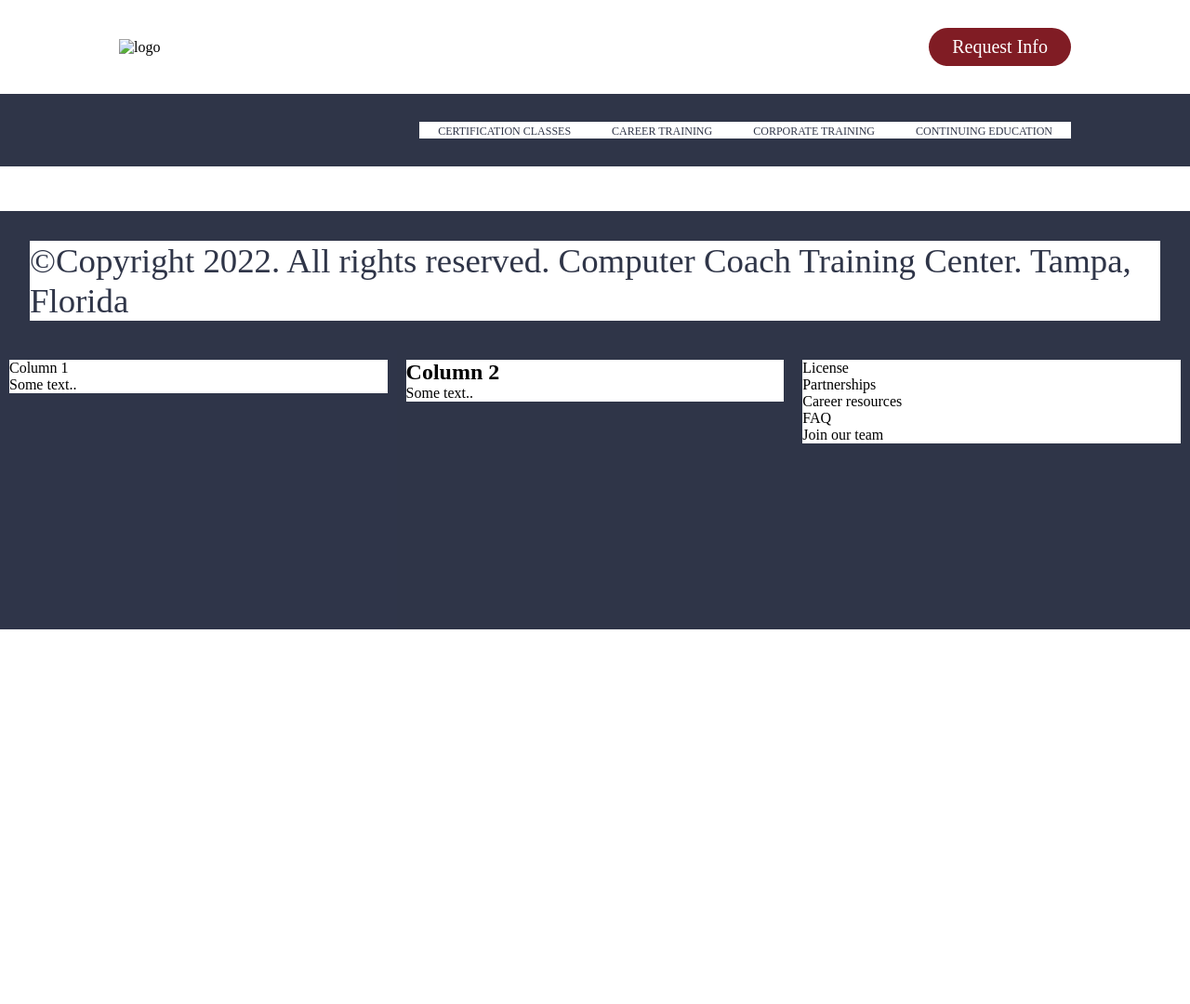
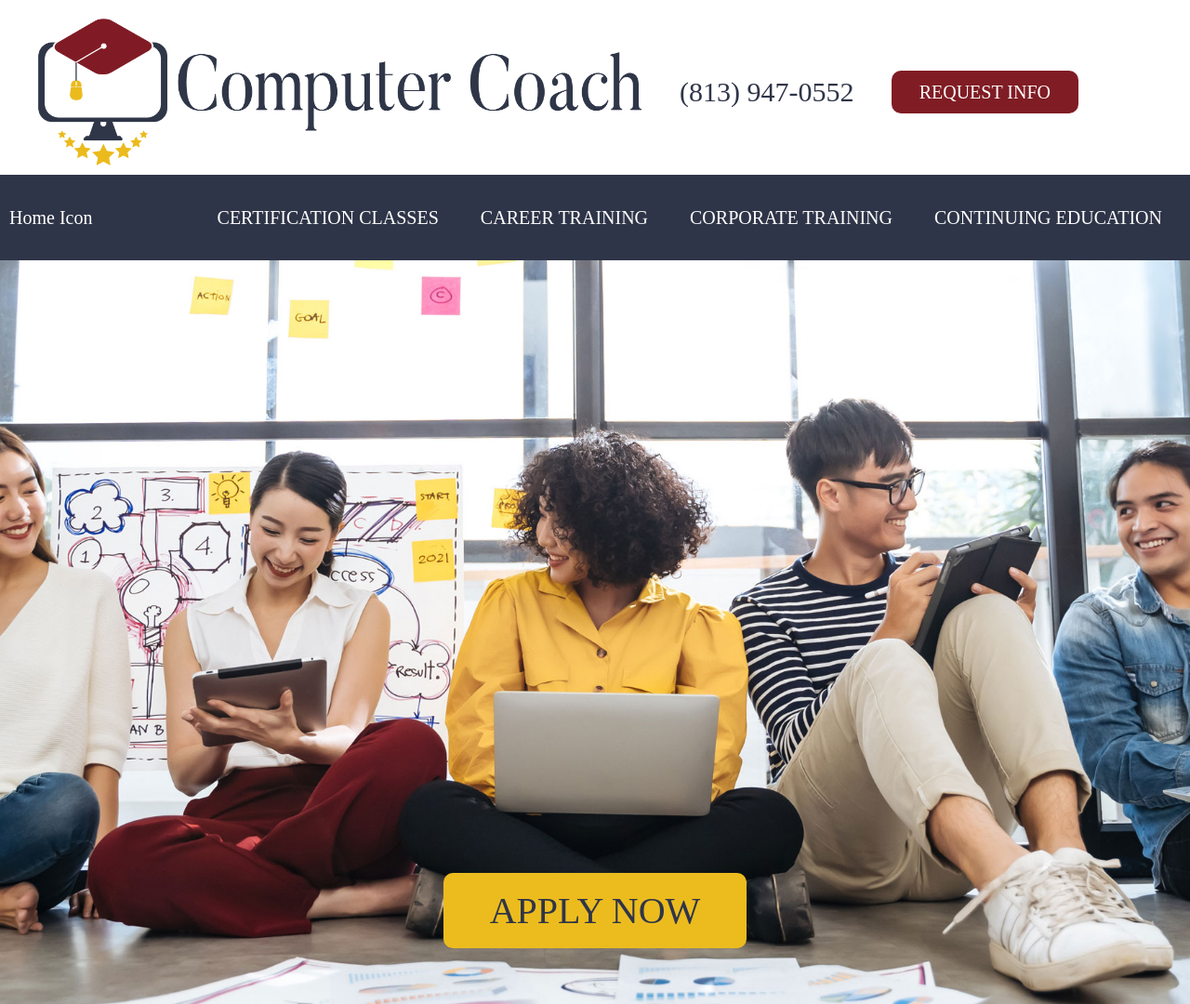
Before and after one commit to KIMBERGYPSY/improv-academy-rebuild2, a website: page index.html in a window 1280 px wide. Shown: the whole page at 93% size. Before the commit the page ends 800 px from the top, so only its background shows below. Drawn offline with Linux system fonts and the light colour scheme; a web font is replaced by a local one.

Commit message:
testing
added html and css testing to see if overides Jennys push

```diff
--- a/index.html
+++ b/index.html
@@ -8,68 +8,41 @@
     <title>Navbar</title>
   </head>
   <body>
+
     <header>
-      <!--This is the header for the Logo and Request info button-->
-      <img class="logo" src="#" alt="logo" />
-      <!--The phone number and phone icon is needed here-->
-      <a class="cta" href="https://www.computercoach.com/contact.htm"
-        ><button>Request Info</button></a
-      >
+      <!--This is the header for the Logo which needs resized and the Request info button-->
+      <img class="logo1" src="images/headerlogo-cc.png" alt="logo1" width="651" height="158" />
+      <p>(813) 947-0552</p>
+      <a class="cta" href="https://www.computercoach.com/contact.htm"><button1>REQUEST INFO</button1></a>
+    </header>
+
+
  <!--This is the house icon and the 4 course links below-->
-    </header>
-    <h4>
-      <nav>
+    <h2 class="logo2"><a href="#">Home Icon</a>
       <!--Need house icon here-->
       <ul class="nav_links">
         <li>
           <a href="https://www.computercoach.com/certification-classes.htm"
-              >CERTIFICATION CLASSES</a
-            >
-          </li>
+            >CERTIFICATION CLASSES</a></li>
         <li>
           <a href="https://www.computercoach.com/career-training.htm"
-              >CAREER TRAINING</a
-            >
-          </li>
+            >CAREER TRAINING</a></li>
         <li>
           <a href="https://www.computercoach.com/corporate-training.htm"
-              >CORPORATE TRAINING</a
-            >
-          </li>
+            >CORPORATE TRAINING</a></li>
         <li>
           <a href="https://www.computercoach.com/continuing-education.htm"
-              >CONTINUING EDUCATION</a
-            >
-          </li>
+            >CONTINUING EDUCATION</a></li>
       </ul>
-      </nav>
-    </h4>
+    </h2>
 
-    <!-- footer -->
-    <footer id="footer">
-      <p>
-        ©Copyright 2022. All rights reserved. Computer Coach Training Center.
-        Tampa, Florida
-      </p>
-    </footer>
+    <!--This is the hero section-->
+    <section class="hero">
+      <div class="hero-content">
+        <a class="cta" href="https://www.computercoach.com/apply.htm"><button2>APPLY NOW</button2></a>
+      </div></section>
 
-    <!-- Section under footer -->
-    <div class="row">
-      <div class="column" style="background-color: #2f3549;">
-        <p>Column 1</p>
-        <p>Some text..</p>
-      </div>
-      <div class="column" style="background-color: #2f3548;">
-        <h2>Column 2</h2>
-        <p>Some text..</p>
-      </div>
-      <div class="column" style="background-color: #2f3548;">
-        <p>License</p>
-        <p>Partnerships</p>
-        <p>Career resources</p>
-        <p>FAQ</p>
-        <p>Join our team</p>
-      </div>
-    </div>
+
+
 </body>
 </html>
--- a/styles.css
+++ b/styles.css
@@ -2,46 +2,80 @@
 
 *{
     box-sizing: border-box;
-    margin: 0;
-    padding: 0;
-    background-color: #ffffff;
-
 }
 
-li, a {
-    font-family: 'Sorts Mill Goudy', serif;
-    font-weight: 400;
-    font-size: 12px;
-    color: #2F3548;
-    text-decoration: none;
+
+.logo1 {
+    cursor:pointer;
+    flex-direction: right;
 }
 
-header {
-    display: flex;
-    justify-content: space-between;
-    align-items: center;
-    padding: 30px 10%;
-    background-color: #ffffff;
-}
-
-.logo{
-    cursor:pointer;
-}
-
-button {
+button1 {
     font-family: 'Sorts Mill Goudy', serif;
     font-weight: 400;
     font-size: 20px;
     color: #ffffff;
     background-color: #801C24;
     text-decoration: none;
+    padding: 12px 30px;
+    border: none;
+    border-radius: 10px;
+    cursor: pointer;
+    transition:all 0.3s ease 0s;
 }
 
-h4 {
+button1:hover {
+    background-color: #74A6B3;
+    color:#2F3548;
+}
+
+p {
+    font-size: 30px;
+    color: #2F3548;
+}
+/* ************************************************* navbar below */
+body {
+    font-family: 'Sorts Mill Goudy', serif;
+    line-height: 1.6;
+    margin: 0;
+    min-height: 100vh;
+}
+ h2 {margin: 0;
+    padding: 0;
+    list-style: none;
+}
+
+ul {
+    margin: 0;
+    padding: 0;
+    list-style: none;
+}
+
+ul, a {
+    font-family: 'Sorts Mill Goudy', serif;
+    font-weight: 400;
+    font-size: 20px;
+    color: #ffffff;
+    text-decoration: none;
+}
+
+header {
+    display: flex;
+    justify-content: space-around;
+    align-items: center;
+    padding: 20px 100px 10px 20px;
+    background-color: #ffffff;
+}
+
+
+
+
+
+h2 {
     display:flex;
-    justify-content: end;
-    align-items: center;
-    padding: 30px 10%;
+    justify-content: space-between;
+    align-items:center;
+    padding: 30px 10px 30px 10px;
     background-color: #2F3548;
     color: #ffffff;
 }
@@ -50,10 +84,13 @@ h4 {
 
 .nav_links {
     list-style: none;
+    background-color: #2F3548;
+    color: white;
 }
 
 .nav_links li {
-    display: inline-block;
+    justify-content: flex-end;
+    display: inline;
     padding: 0px 20px;
 }
 
@@ -65,44 +102,60 @@ h4 {
     color:#74A6B3;
 }
 
-button {
-    padding: 9px 25px;
-    background-color: #801C24(0,136,169,1);
-    border: none;
-    border-radius: 50px;
-    cursor: pointer;
-    transition:all 0.3s ease 0s ;
+
+/* ************************************ hero section below */
+
+
+body {
+    margin: 0;
+    padding: 0;
+}
+.hero {
+    position: relative;
+    width: 100vw;
+    height: 100vh;
+    display: flex;
+    justify-content: center;
+    align-items: center;
+
+}
+.hero::before {
+    content:"";
+    position: absolute;
+    top: 0;
+    left: 0;
+    width: 100%;
+    height:100%;
+    background: url(images/hero-image.jpg);
+    background-repeat: no-repeat;
+    background-size: cover;
+    background-position: center center;
+    filter: brightness(100%);
 }
 
-button:hover {
-    background-color: #74A6B3;
-    color:black
+.hero-content {
+    position: relative;
 }
 
+button2 {
+    background-color: #ECBC1E;
+    color: #2F3548;
+    font-family: 'Sorts Mill Goudy', serif;
+    font-weight: 400;
+    font-size: 40px;
+    text-decoration: none;
+    padding: 18px 50px;
+    border: none;
+    border-radius: 10px;
+    cursor: pointer;
+    transition:all 0.3s ease 0s;
+    position:relative;
+    top: 300px;
 
-/* ************************************************** footer */
-#footer {
-	background: #2F3548;
-	color: #2F3548;
-	padding: 2rem;
-	font-size: 2.3rem;
-	margin-top: 3rem;
+
 }
 
-
-
-  /* Create three equal columns that floats next to each other */
-  .column {
-    float: left;
-    width: 33.33%;
-    padding: 10px;
-    height: 300px;
-  }
-
-  /* Clear floats after the columns */
-  .row:after {
-    content: "";
-    display: table;
-    clear: both;
-  }
-/*
+button2:hover {
+    background-color: #ffffff;
+    color: #801C24;
+}
```
Lines whose indentation alone changed are shown as unchanged.
